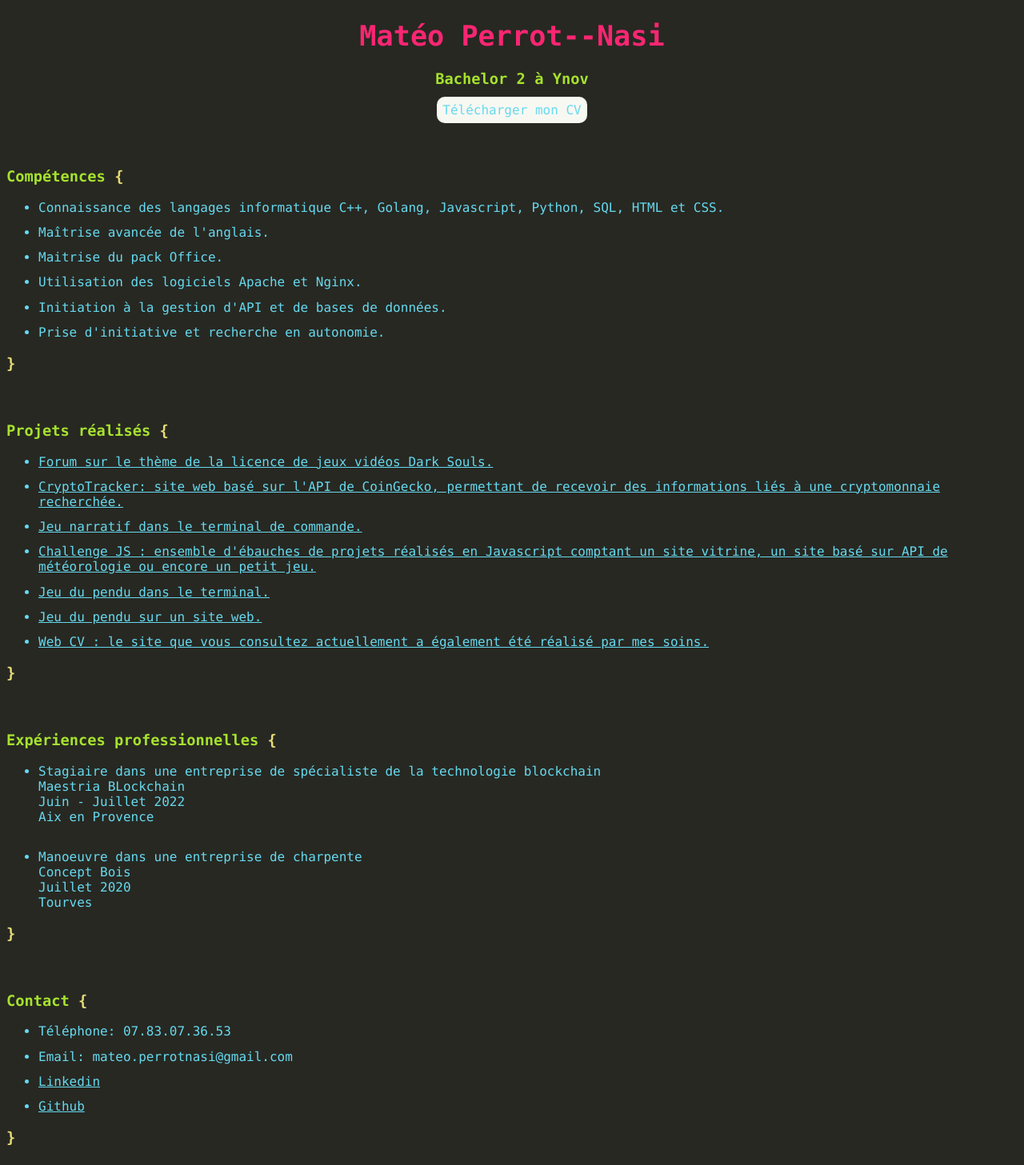
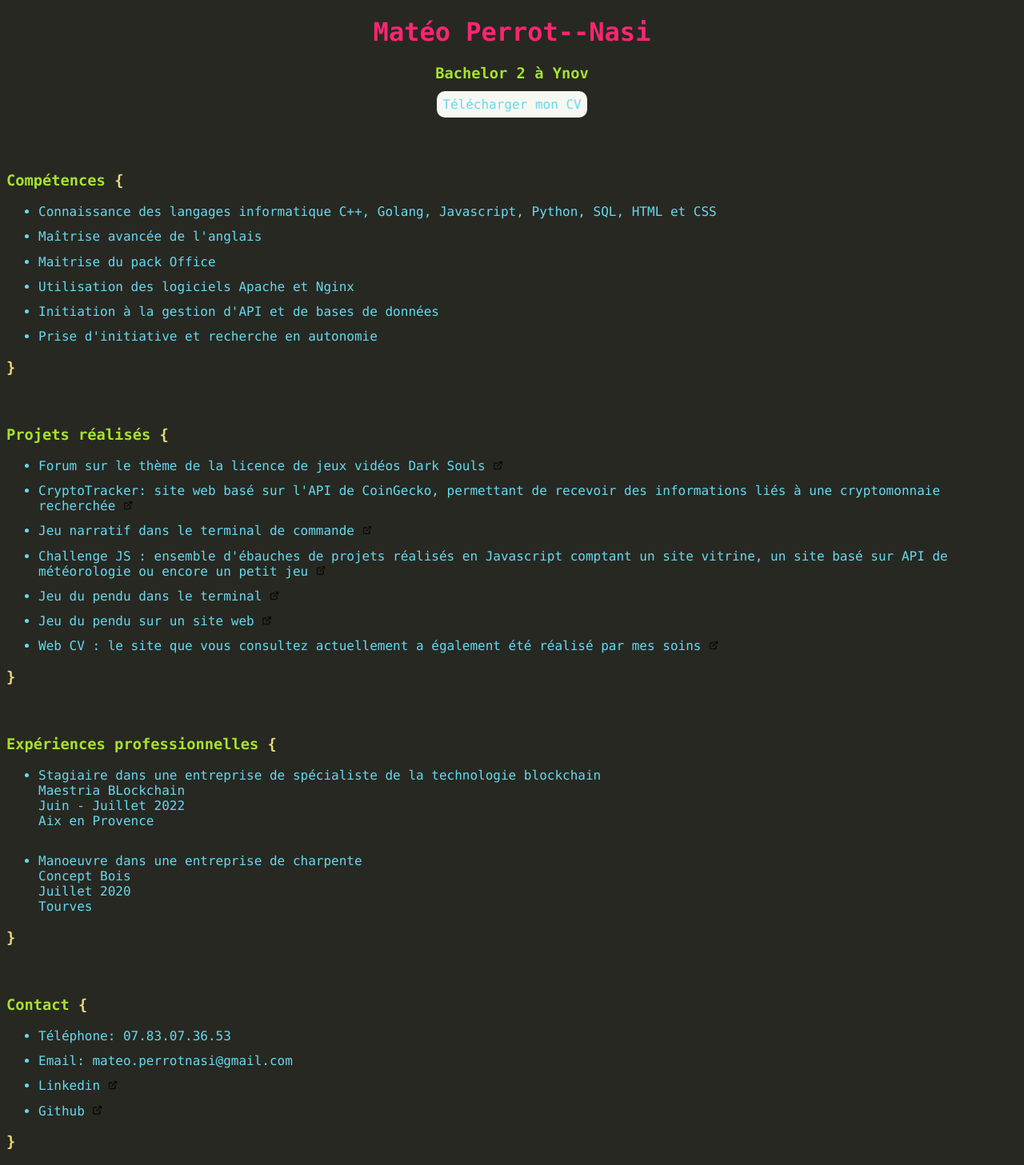
Before and after one commit to MateoPerrotNasi/MateoPerrotNasi.github.io, a plain HTML site: page index.html in a window 1280 px wide. Shown: the whole page at 80% size. Drawn offline with Linux system fonts and the light colour scheme.

Commit message:
ADD icônes pour les liens

```diff
--- a/index.html
+++ b/index.html
@@ -25,29 +25,29 @@
                     <a class="download_cv" href="./Matéo Perrot--Nasi.pdf" download="./CV_MateoPerrotNasi.pdf">Télécharger mon CV</a>
                 </div>
             </div>
-            <div id="title">
+            <div id="first_title">
                 <h3>
                     Compétences
                     <span class="chouquette"> {</span>
                 </h3>
                     <ul class="text">
                         <li>
-                            Connaissance des langages informatique C++, Golang, Javascript, Python, SQL, HTML et CSS.
+                            Connaissance des langages informatique C++, Golang, Javascript, Python, SQL, HTML et CSS
                         </li>
                         <li>
-                            Maîtrise avancée de l'anglais.
+                            Maîtrise avancée de l'anglais
                         </li>
                         <li>
-                            Maitrise du pack Office.
+                            Maitrise du pack Office
                         </li>
                         <li>
-                            Utilisation des logiciels Apache et Nginx.
+                            Utilisation des logiciels Apache et Nginx
                         </li>
                         <li>
-                            Initiation à la gestion d'API et de bases de données.
+                            Initiation à la gestion d'API et de bases de données
                         </li>
                         <li>
-                            Prise d'initiative et recherche en autonomie.
+                            Prise d'initiative et recherche en autonomie
                         </li>
                     </ul>
                 <h3 class="chouquette">}</h3>
@@ -60,37 +60,37 @@
                     <ul class="text">
                         <li>
                             <a href="https://github.com/MateoPerrotNasi/ForumFinal">
-                                Forum sur le thème de la licence de jeux vidéos Dark Souls.
+                                Forum sur le thème de la licence de jeux vidéos Dark Souls <img class="icon_lien" src="./icone_lien.png">
                             </a>
                         </li>
                         <li>
                             <a href="https://github.com/MateoPerrotNasi/groupie-tracker">
-                                CryptoTracker: site web basé sur l'API de CoinGecko, permettant de recevoir des informations liés à une cryptomonnaie recherchée.
+                                CryptoTracker: site web basé sur l'API de CoinGecko, permettant de recevoir des informations liés à une cryptomonnaie recherchée <img class="icon_lien" src="./icone_lien.png">
                             </a>
                         </li>
                         <li>
                             <a href="https://github.com/MateoPerrotNasi/Project-Red-Artur-Mateo">
-                                Jeu narratif dans le terminal de commande.
+                                Jeu narratif dans le terminal de commande <img class="icon_lien" src="./icone_lien.png">
                             </a>
                         </li>
                         <li>
                             <a href="https://github.com/MateoPerrotNasi/Challenge-JS">
-                                Challenge JS : ensemble d'ébauches de projets réalisés en Javascript comptant un site vitrine, un site basé sur API de météorologie ou encore un petit jeu.
+                                Challenge JS : ensemble d'ébauches de projets réalisés en Javascript comptant un site vitrine, un site basé sur API de météorologie ou encore un petit jeu <img class="icon_lien" src="./icone_lien.png">
                             </a>
                         </li>
                         <li>
                             <a href="https://github.com/MateoPerrotNasi/hangman-classic">
-                                Jeu du pendu dans le terminal.
+                                Jeu du pendu dans le terminal <img class="icon_lien" src="./icone_lien.png">
                             </a>
                         </li>
                         <li>
                             <a href="https://github.com/MateoPerrotNasi/hangman_web">
-                                Jeu du pendu sur un site web.
+                                Jeu du pendu sur un site web <img class="icon_lien" src="./icone_lien.png">
                             </a>
                         </li>
                         <li>
                             <a href="https://github.com/MateoPerrotNasi/MateoPerrotNasi.github.io">
-                                Web CV : le site que vous consultez actuellement a également été réalisé par mes soins.
+                                Web CV : le site que vous consultez actuellement a également été réalisé par mes soins <img class="icon_lien" src="./icone_lien.png">
                             </a>
                         </li>
                     </ul>
@@ -138,12 +138,12 @@
                     </li>
                     <li>
                         <a href="https://www.linkedin.com/in/mat%C3%A9o-perrot-nasi-112188220/">
-                            Linkedin
+                            Linkedin <img class="icon_lien" src="./icone_lien.png">
                         </a>
                     </li>
                     <li>
                         <a href="https://github.com/MateoPerrotNasi">
-                            Github
+                            Github <img class="icon_lien" src="./icone_lien.png">
                         </a>
                     </li>
                 </ul>
--- a/style.css
+++ b/style.css
@@ -5,6 +5,7 @@ body {
 
 a {
     color:#66d9ef;
+    text-decoration: none;
 }
 
 #header {
@@ -13,7 +14,6 @@ a {
 
 #name {
     color: #f92672;
-    font-size: 110%;
 }
 
 #status {
@@ -24,9 +24,18 @@ a {
 .download_cv {
     background-color: #f8f8f2;
     border-radius: 10px;
-    margin-bottom: 7%;
     padding: 7px;
-    text-decoration: none;
+}
+
+#first_title {
+    color:#a6e22e;
+    margin-top:6%;
+}
+
+@media (max-width: 460) {
+    #first_title {
+        margin-top:20%;
+    }
 }
 
 #title {
@@ -46,3 +55,7 @@ a {
 li {
     margin-bottom: 1%;
 }
+
+.icon_lien {
+    width: 1%;
+}
```
Also changed, not shown: icone_lien.png (added).
